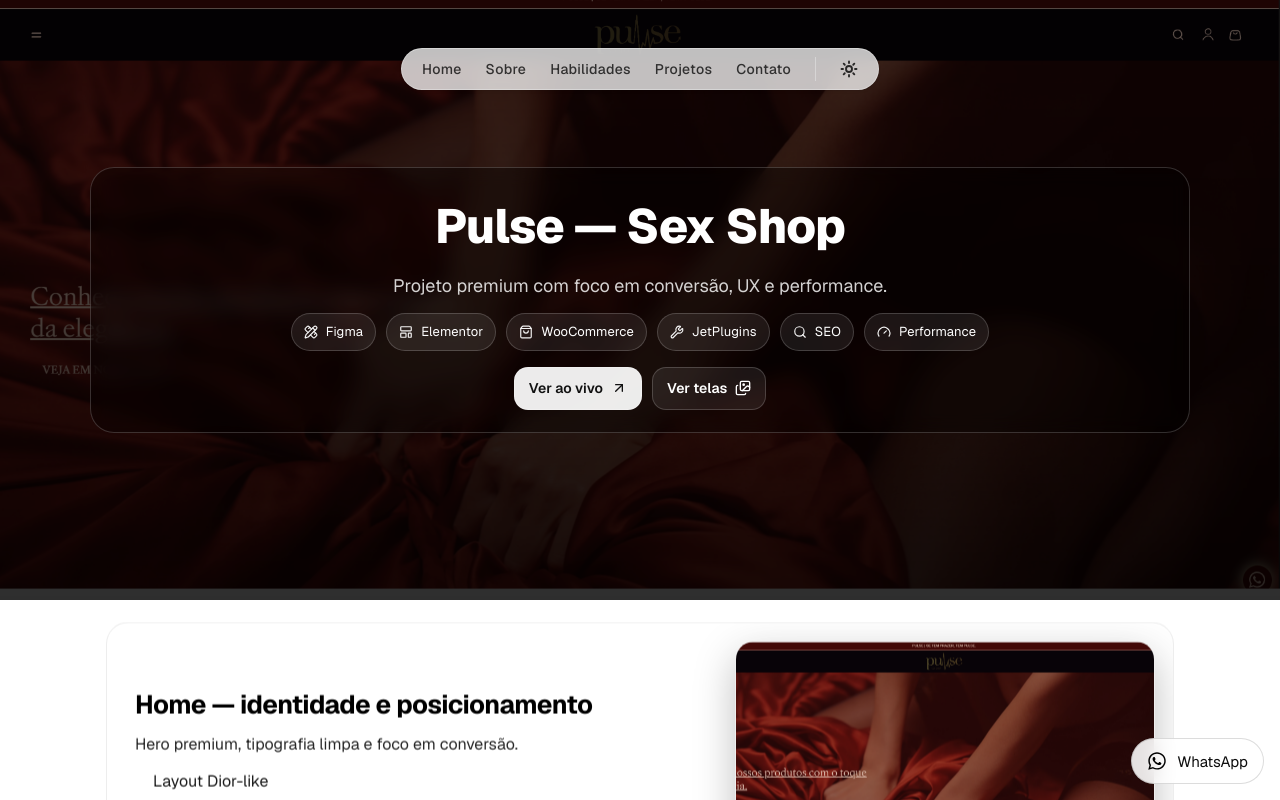
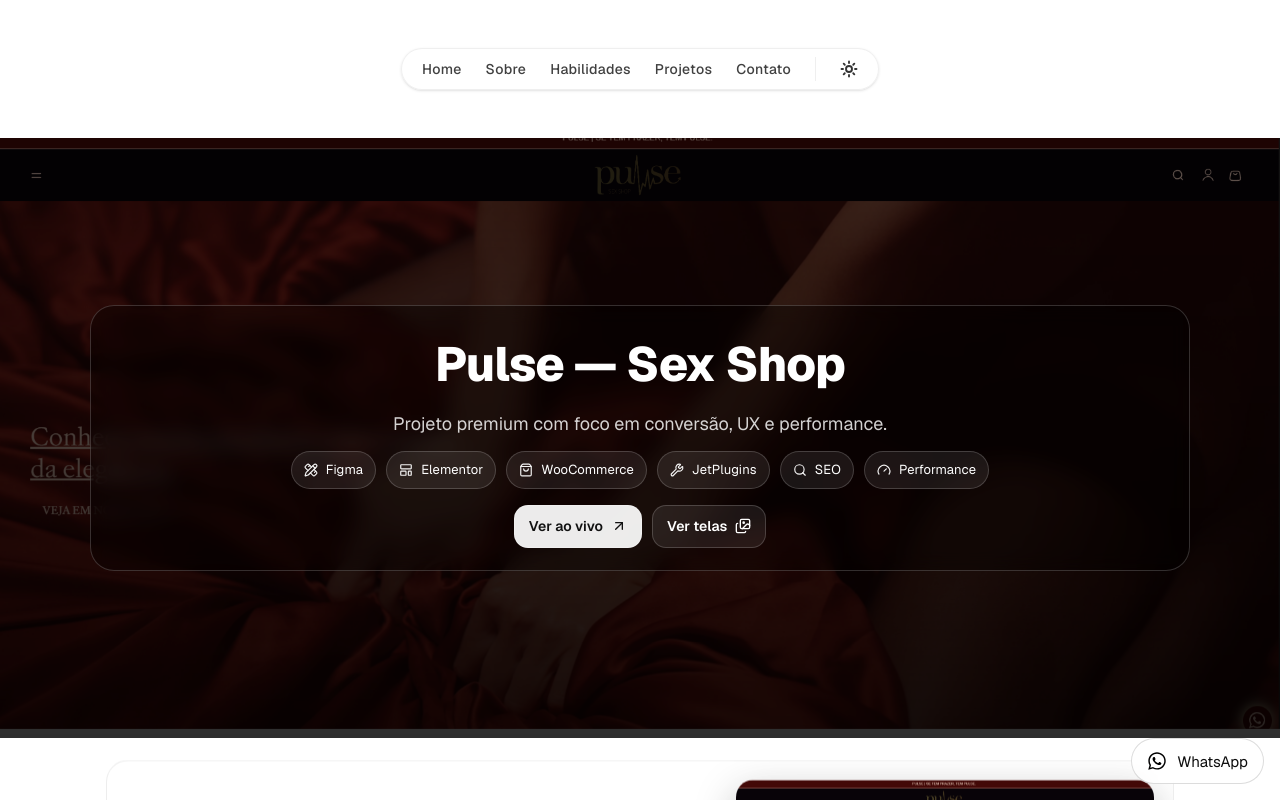
Before and after one commit to HenriqueAntony07/portfolio, a Next.js app: page /pulse in a window 1280 px wide. Shown: the top 800 px of the page. Built offline with nearby package versions, Linux system fonts and the light colour scheme.

Commit message:
commit
pulse css header

```diff
--- a/app/pulse/pulse.css
+++ b/app/pulse/pulse.css
@@ -266,7 +266,3 @@
   from{ opacity: 0; transform: translateY(18px); }
   to{ opacity: 1; transform: translateY(0); }
 }
-
-header{
-    height: 0;
-}
```
